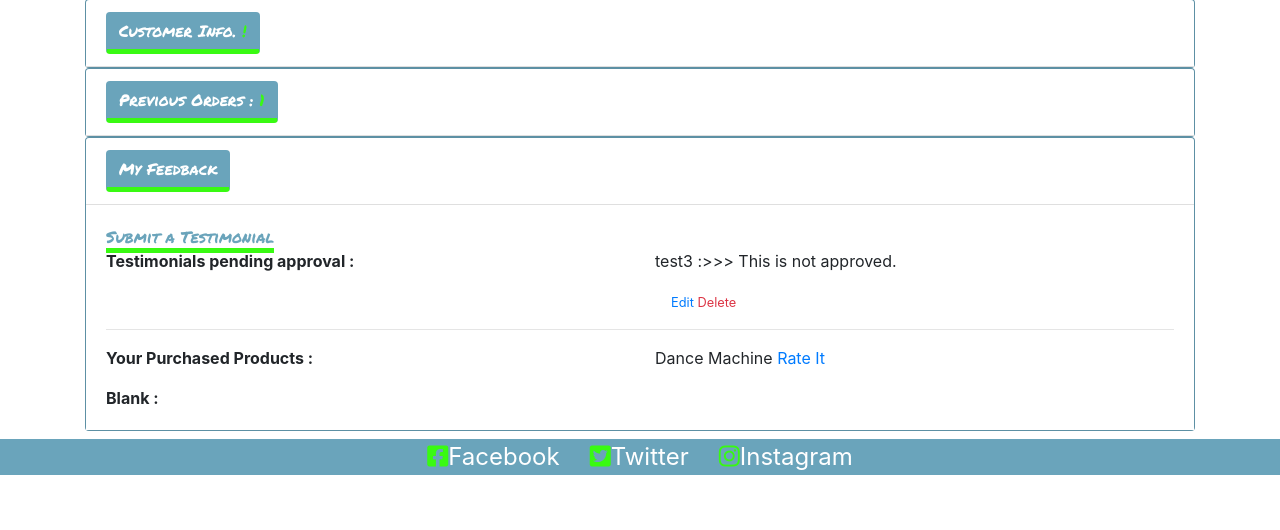
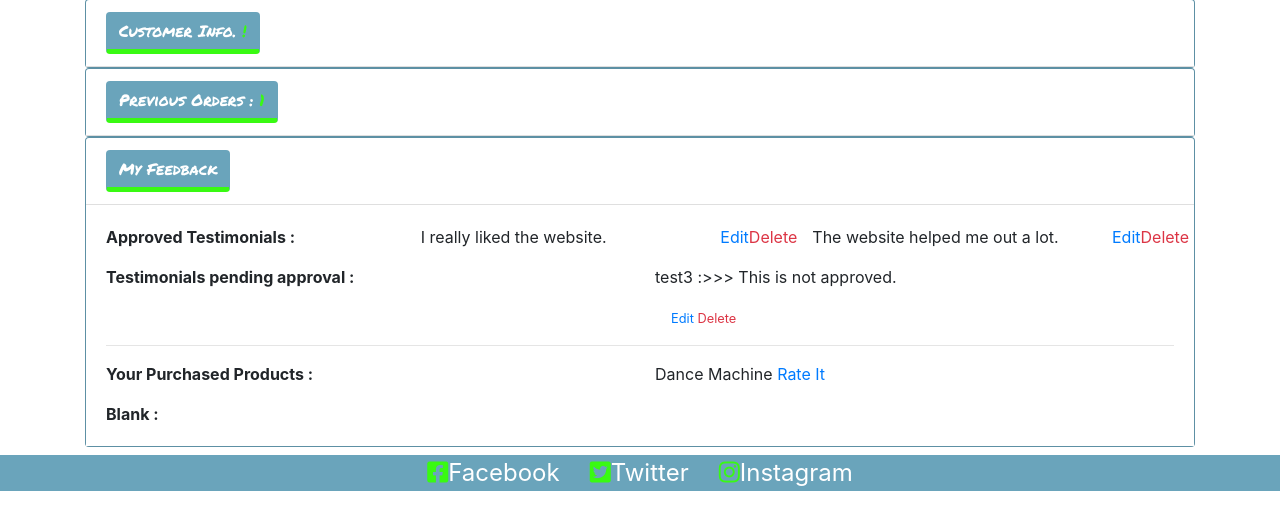
Before and after one commit to FirmoDaniel/Total_Health_At_Home, a Django app: page /profile/ in a window 1280 px wide, after a click on "My Feedback". Shown: the part 177-707 px from the top of the page. Run offline with Django 3.2, Linux system fonts and the light colour scheme; a user stored in the database is signed in; data comes from the database, SQL or seed files in the repository; tables that the repository leaves empty hold one stand-in row (values such as "Sample post"); parts of the project's set-up code (start-up, migrations or seed data) failed here and were passed over; some libraries are stand-ins or nearby versions.

Commit message:
UPDATED: profile app with CRUD for testimonials.

```diff
--- a/profiles/forms.py
+++ b/profiles/forms.py
@@ -38,8 +38,15 @@ class TestimonialForm(forms.ModelForm):
 
     class Meta:
         model = Testimonial
-        exclude = ('approved',)
+        fields = '__all__'
+
+
 
     def __init__(self, *args, **kwargs):
+        self.user = kwargs.pop('user')
         super(TestimonialForm, self).__init__(*args, **kwargs)
         self.fields['username'].widget.attrs['readonly'] = True
+        if self.user.is_superuser:
+            self.fields['approved'].widget.attrs['disabled'] = False
+        else:
+            self.fields['approved'].widget.attrs['disabled'] = True
--- a/profiles/templates/profiles/profile.html
+++ b/profiles/templates/profiles/profile.html
@@ -96,28 +96,41 @@
                     <div class="card-body bg-white">
                         {% if orders %}
                             <div class="row">
+                                <!--List current user's testimonial and approval status-->
                                 {% if user_testimonials %}
                                     <div class="col"><p class= "mb-0 font-weight-bold" >Your Testimonial :</p></div>
-                                    {% for test in user_testimonials %}
-                                        <div class="col text-left"><p> {{ test.description|capfirst }} >Status: {% if test.approved %} posted ! {% else %} under review {% endif %}</p></div>
+                                    {% for testimonial in user_testimonials %}
+                                        <div class="col text-left"><p> {{ testimonial.description|capfirst }} >Status: {% if testimonal.approved %} posted ! {% else %} under review {% endif %}</p></div>
                                     {% endfor %}
+                                <!--list approved testimonials if superuser-->
+                                {% elif request.user.is_superuser %}
+                                <div class="col"><p class= "mb-0 font-weight-bold" >Approved Testimonials :</p></div>
+                                    {% for testimonial in testimonials %}
+                                        {% if testimonial.approved %}
+                                            <div class="col text-left"><p> {{ testimonial.description|capfirst }}</p></div>
+                                            <!--SuperUser can delete and edit existing/approved-->
+                                            <a href="{% url 'edit_testimonial' testimonial.id %}">Edit</a>
+                                            <a class="text-danger" href="{% url 'delete_testimonial' testimonial.id %}">Delete</a>
+                                        {% endif %}
+                                    {% endfor %}
+                                <!--Present button to add a testimonial to verified user-->
                                 {% else %}
-                                    <div class="col">
+                                    <div class="col text-left">
                                         <a href="{% url 'add_testimonial' %}" class="internal-link">Submit a Testimonial</a>
                                     </div>
                                 {% endif %}
                             </div>
-                            <!-- for super user to view all testimonials pending approval-->
+                            <!-- SuperUser can view all testimonials pending approval-->
                             {% if request.user.is_superuser %}
                             <div class="row">
                                 <div class="col"><p class= "mb-0 font-weight-bold" >Testimonials pending approval :</p></div>
-                                {% for test in testimonials %}
-                                    {% if not test.approved %}
+                                {% for testimonial in testimonials %}
+                                    {% if not testimonial.approved %}
                                         <div class="col text-left">
-                                            <p>{{ test.username}} :>>> {{ test.description|capfirst }}</p>
+                                            <p>{{ testimonial.username }} :>>> {{ testimonial.description|capfirst }}</p>
                                             <small class="ml-3">
                                                 <a href="{% url 'edit_testimonial' testimonial.id %}">Edit</a>
-                                                <a class="text-danger" href="">Delete</a>
+                                                <a class="text-danger" href="{% url 'delete_testimonial' testimonial.id %}">Delete</a>
                                             </small>
                                         </div>
                                     {% endif %}
--- a/profiles/urls.py
+++ b/profiles/urls.py
@@ -6,4 +6,5 @@ urlpatterns = [
     path('order_history/<order_number>', views.order_history, name='order_history'),
     path('add_testimonial/', views.add_testimonial, name='add_testimonial'),
     path('edit_testimonial/<int:testimonial_id>/', views.edit_testimonial, name='edit_testimonial'),
+    path('delete_testimonial/<int:testimonial_id>/', views.delete_testimonial, name='delete_testimonial'),
 ]
--- a/profiles/views.py
+++ b/profiles/views.py
@@ -69,7 +69,7 @@ def order_history(request, order_number):
 def add_testimonial(request):
     """ Add a Testimonial to the store """
     if request.method == 'POST':
-        form = TestimonialForm(request.POST)
+        form = TestimonialForm(request.POST, user=request.user)
         if form.is_valid():
             form.save()
             messages.success(request, 'Successfully added Testimonial for review.')
@@ -77,7 +77,7 @@ def add_testimonial(request):
         else:
             messages.error(request, 'Failed to add Testimonial. Please ensure your form is valid.')
     else:
-        form = TestimonialForm(initial={'username': request.user})  # prepop the user name in form
+        form = TestimonialForm(initial={'username': request.user}, user=request.user)  # prepop the user name in form
     template = 'profiles/add_testimonial.html'
     context = {
         'form': form,
@@ -95,7 +95,7 @@ def edit_testimonial(request, testimonial_id):
 
     testimonial = get_object_or_404(Testimonial, pk=testimonial_id)
     if request.method == 'POST':
-        form = TestimonialForm(request.POST, instance=testimonial)
+        form = TestimonialForm(request.POST, instance=testimonial, user=request.user)  # added user to kwargs
         if form.is_valid():
             form.save()
             messages.success(request, 'Successfully updated Testimonial!')
@@ -103,7 +103,7 @@ def edit_testimonial(request, testimonial_id):
         else:
             messages.error(request, 'Failed to update Testimonial. Please ensure the form is valid.')
     else:
-        form = TestimonialForm(instance=testimonial)
+        form = TestimonialForm(instance=testimonial, user=request.user)  # added user to kwargs
         messages.info(request, f'You are editing {testimonial.username}(s) testimonial')
 
     template = 'profiles/edit_testimonial.html'
@@ -113,3 +113,16 @@ def edit_testimonial(request, testimonial_id):
     }
 
     return render(request, template, context)
+
+
+@login_required
+def delete_testimonial(request, testimonial_id):
+    """ Delete a Testimonial """
+    if not request.user.is_superuser:
+        messages.error(request, 'Sorry, only store owners can do that.')
+        return redirect(reverse('home'))
+
+    testimonial = get_object_or_404(Testimonial, pk=testimonial_id)
+    testimonial.delete()
+    messages.success(request, 'Testimonial deleted!')
+    return redirect(reverse('profile'))
```
